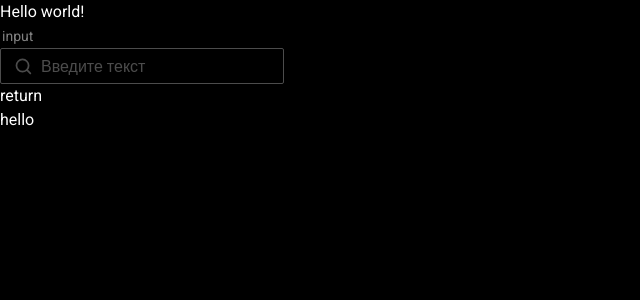
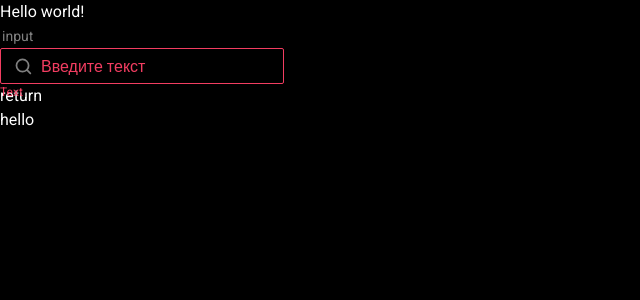
Before and after one commit to DmitrijSergeev/Cards, a React (Vite) app: page / in a window 1280 px wide. Shown: the top 300 px of the page, without its empty margins (0-640 px from the left). Built offline with nearby package versions, Linux system fonts and the light colour scheme; a web font is replaced by a local one.

Commit message:
update TextField.tsx

```diff
--- a/src/app/App.tsx
+++ b/src/app/App.tsx
@@ -15,7 +15,9 @@ export function App() {
     <>
       <div>Hello world!</div>
       <TextField
-        disabled
+        // fullwidth
+        // disabled
+        error={'Text'}
         label={'input'}
         onChange={event => {
           console.log(event.currentTarget.value)
--- a/src/components/ui/Buttons/IconButton/IconButton.module.scss
+++ b/src/components/ui/Buttons/IconButton/IconButton.module.scss
@@ -33,7 +33,7 @@
     color: var(--color-dark-100);
   }
 
-  &:active {
+  &:active:not(:disabled) {
     color: var(--color-light-100);
 
     //.backgroundEffect {
--- a/src/components/ui/TextField/TextField.module.scss
+++ b/src/components/ui/TextField/TextField.module.scss
@@ -131,8 +131,8 @@
     top: 70%;
   }
 
-  &.fullwidth {
-    right: 0.8%;
+  &.showPassWithFullwidth {
+    right: 0.5%;
   }
 
   &:disabled {
--- a/src/components/ui/TextField/TextField.tsx
+++ b/src/components/ui/TextField/TextField.tsx
@@ -97,7 +97,7 @@ export const TextField = forwardRef<HTMLInputElement, TextFieldProps>((props, re
     button: clsx(s.button),
     error: clsx(s.error),
     label: clsx(s.labelText),
-    showPassword: clsx(s.showPassword, label && s.withLabel, type === 'password' && s.fullwidth),
+    showPassword: clsx(s.showPassword, label && s.withLabel, fullwidth && s.showPassWithFullwidth),
     textField: clsx(
       s.textField,
       fullwidth && s.fullwidth,
```
